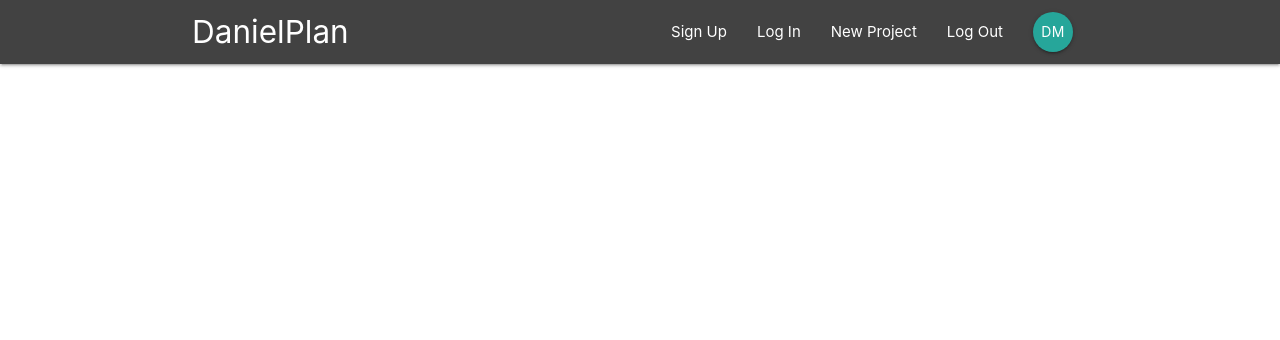
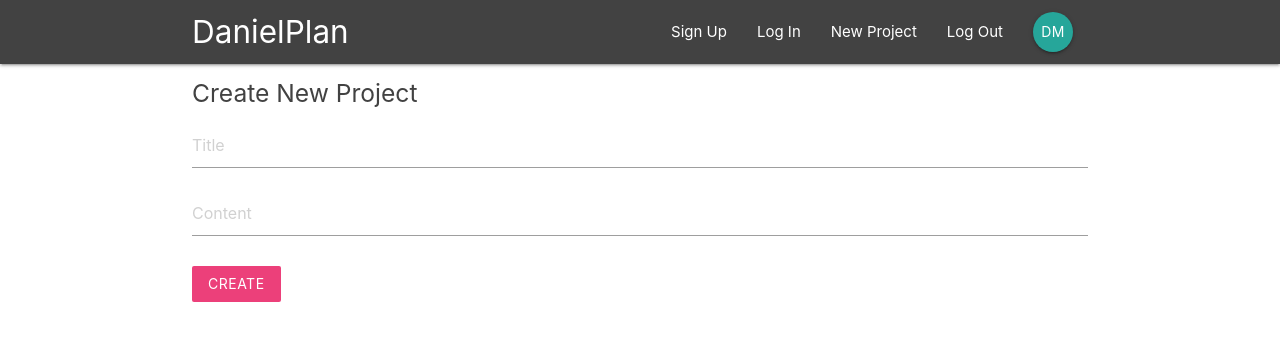
Before and after one commit to WezzieMan/project-management-tool, a React (Create React App) app in the folder projectplan/: page /create in a window 1280 px wide. Shown: the top 340 px of the page. Built offline with nearby package versions, Linux system fonts and the light colour scheme.

Commit message:
Done form in which user creates a new project

```diff
--- a/projectplan/src/App.js
+++ b/projectplan/src/App.js
@@ -4,6 +4,7 @@ import Navbar from './components/layout/Navbar';
 import ProjectDetails from './components/projects/ProjectDetails';
 import SignIn from './components/auth/SignIn';
 import SignUp from './components/auth/SignUp';
+import CreateProject from './components/projects/CreateProject';
 
 function App() {
   return (
@@ -15,6 +16,7 @@ function App() {
           <Route path="/project/:id" component={ProjectDetails} />
           <Route path="/signin" component={SignIn} />
           <Route path="/signup" component={SignUp} />
+          <Route path="/create" component={CreateProject} />
         </Switch>
       </div>
     </Router>
--- a/projectplan/src/components/projects/CreateProject.js
+++ b/projectplan/src/components/projects/CreateProject.js
@@ -0,0 +1,40 @@
+import { useState } from "react"
+
+const CreateProject = () => {
+  const [title, setTitle] = useState("");
+  const [content, setContent] = useState("");
+  const handleSubmit = (e) => {
+    e.preventDefault();
+    console.log(`${title} and  ${content}`)
+  }
+
+  return (
+    <div className="container">
+      <form onSubmit={handleSubmit} className="white">
+        <h5 className="grey-text text-darken-3">Create New Project</h5>
+
+        <div className="input-field">
+          <input
+            type="text"
+            id="title"
+            placeholder="Title"
+            onChange={e => setTitle(e.target.value)}/>
+        </div>
+
+        <div className="input-field">
+          <textarea
+            id="content"
+            className="materialize-textarea"
+            placeholder="Content"
+            onChange={e => setContent(e.target.value)}></textarea>
+        </div>
+
+        <div className="input-field">
+          <button className="btn pink lighten-1 z-depth-0">Create</button>
+        </div>
+      </form>
+    </div>
+  );
+}
+
+export default CreateProject;
```
